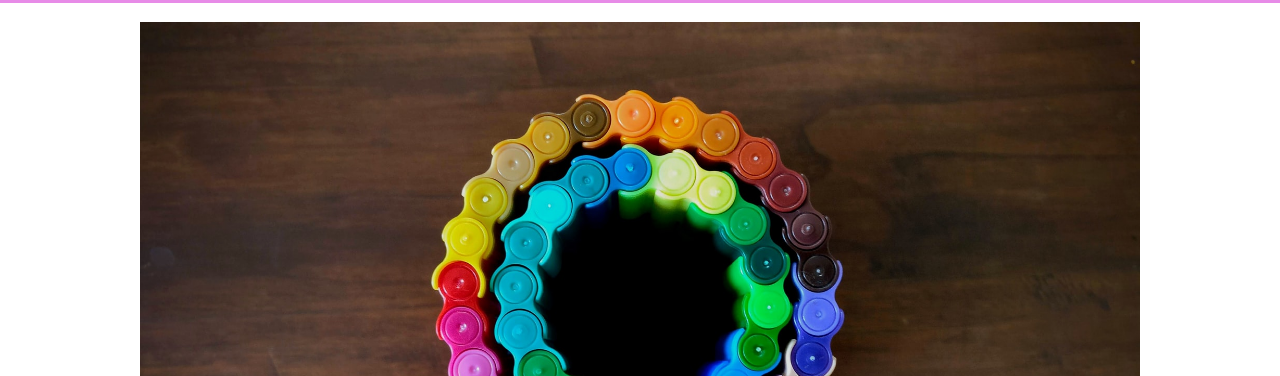
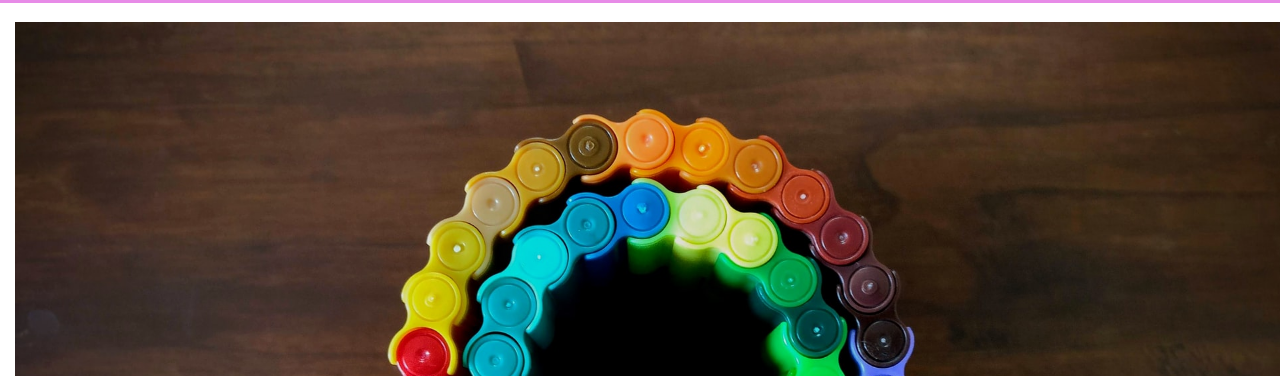
Before and after one commit to HerRoyalPianist/herroyalpianist.github.io, a plain HTML site: page index.html in a window 1280 px wide. Shown: the part 43-419 px from the top of the page. Drawn offline with nearby package versions, Linux system fonts and the light colour scheme; some packages are replaced by stand-ins of ours; a script that the page names is missing.

Commit message:
slideshow updated

```diff
--- a/ref.css
+++ b/ref.css
@@ -230,14 +230,20 @@ p, form{
 /* Slideshow container */
 .slideshow-container {
 	width:100%;
-  max-width: 1000px;
+  max-width: 100vw;
   position: relative;
-  margin: auto;
+  margin: 0px;
   color:#ddffdd;
 }
+.mySlides {
+  width: 100vw;
+  height: inherit;
+  margin: 0px;
+  padding: ;
 
+}
 .mySlides img {
-      width: 100%;
+      width: 100vw;
       position: relative;
       top: 50px;
   }
```
